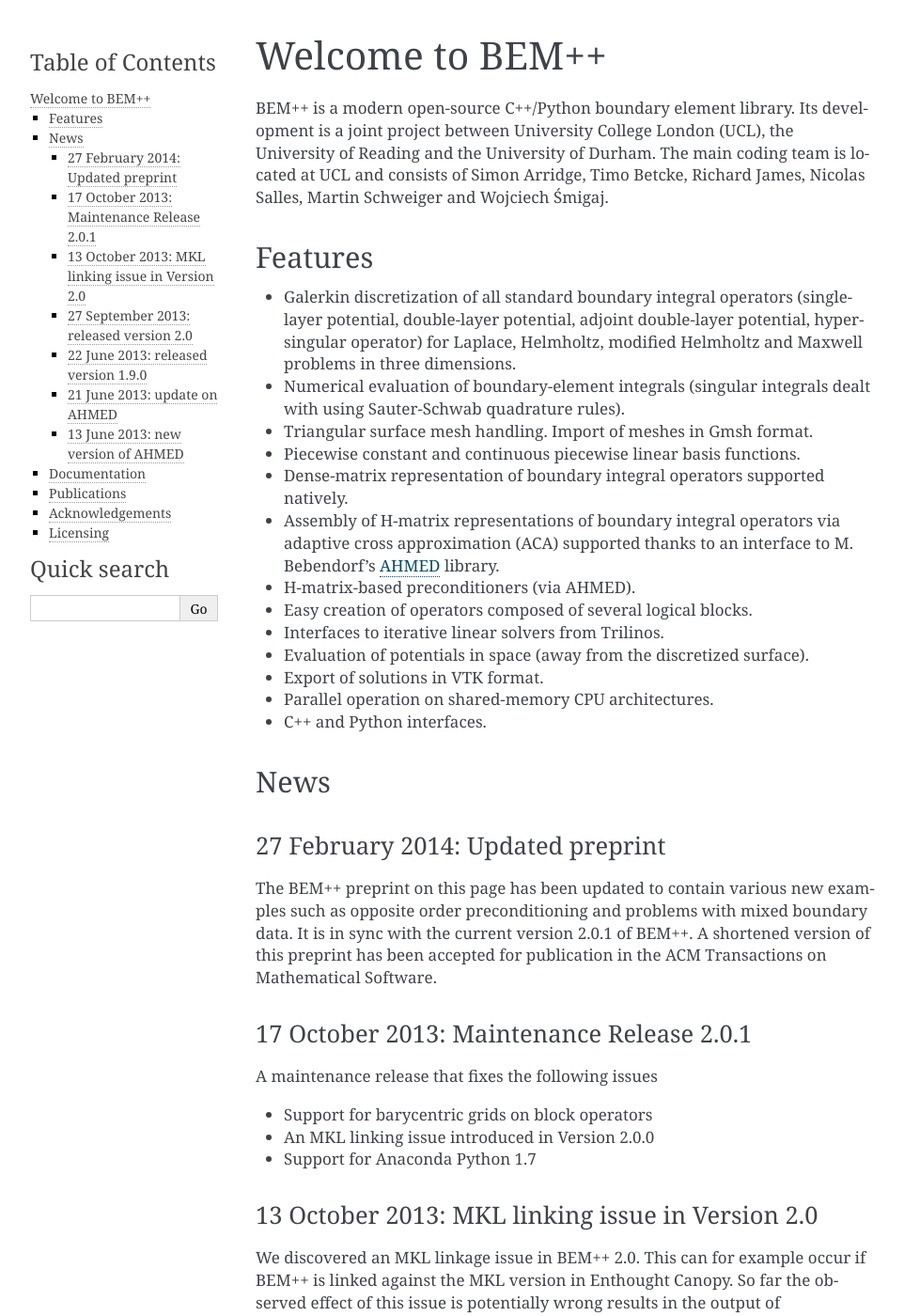
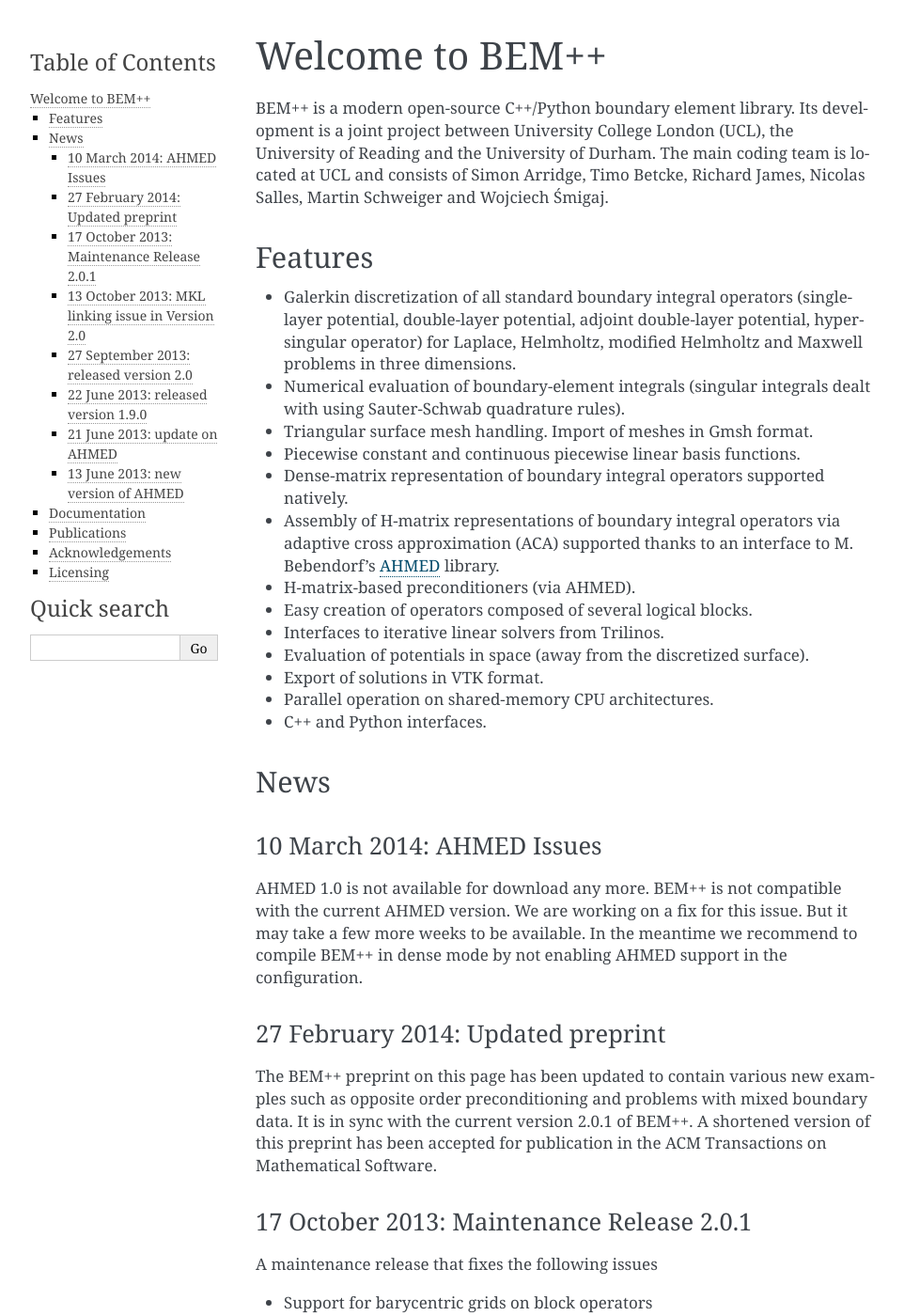
Before and after one commit to evantwout/web, a Sphinx documentation site: the page built from source/index.rst, in a window 1280 px wide and 1400 px high. Shown: the whole window at 94% size, without its empty margins (148-1110 px from the left). Built offline with Sphinx 7.4.7, drawn with Linux system fonts in a browser that asks for light colours; formulas are drawn with MathJax 3.

Commit message:
AHMED news

```diff
--- a/source/index.rst
+++ b/source/index.rst
@@ -49,6 +49,11 @@
 
 News
 ----
+
+10 March 2014: AHMED Issues
+................................
+AHMED 1.0 is not available for download any more. BEM++ is not compatible with the current AHMED version. We are working on a fix for this issue. But it may take a few more weeks to be available. In the meantime we recommend to compile BEM++ in dense mode by not enabling AHMED support in the configuration.
+
 
 27 February 2014: Updated preprint
 .................................
```
